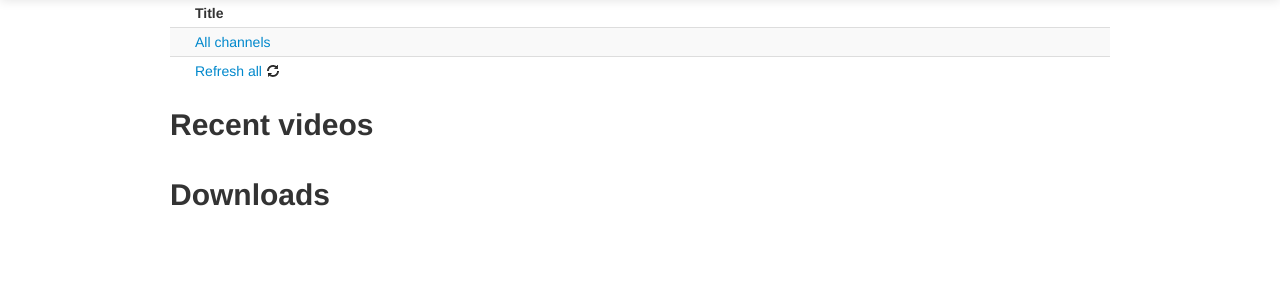
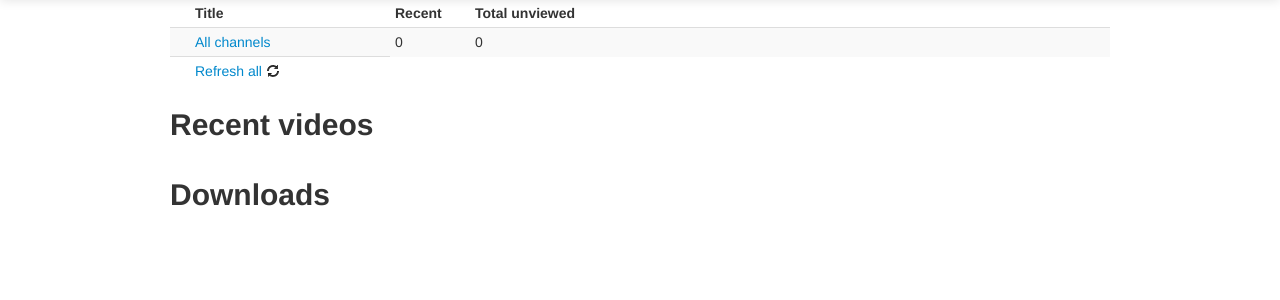
Before and after one commit to dbr/webtools, a Django app: page /youtube/ in a window 1280 px wide. Shown: the part 41-341 px from the top of the page. Run offline with Django 3.2, Linux system fonts and the light colour scheme; data that the repository does not hold is empty; parts of the project's set-up code (start-up, migrations or seed data) failed here and were passed over.

Commit message:
Main listing shows number of recently unviewed, and total

```diff
--- a/ytdl/templates/ytdl/list_channels.html
+++ b/ytdl/templates/ytdl/list_channels.html
@@ -13,15 +13,21 @@
 <table class="table table-striped table-hover table-condensed" id="videos">
   <colgroup>
     <col width="20px"></col>
+    <col width="200px"></col>
+    <col width="80px"></col>
     <col></col>
   </colgroup>
   <thead>
     <th></th>
     <th>Title</th>
+    <th>Recent</th>
+    <th>Total unviewed</th>
   </thead>
   <tr>
     <td></td>
     <td><a href="{% url ytdl.views.view_channel '_all' %}">All channels</a></td>
+    <td>0</td>
+    <td>0</td>
   </tr>
   {% for chan in channels %}
   <tr>
@@ -30,7 +36,9 @@
       <a href="{% url ytdl.views.view_channel chan.chanid %}">
         <img width="12px" src="{% url ytdl.views.channel_icon chan.chanid %}"> {{ chan.chanid }}
       </a>
-      ({{chan.num_unviewed}})</td>
+    </td>
+    <td>{{chan.num_unviewed_recently}}</td>
+    <td>{{chan.num_unviewed}}</td>
   </tr>
   {% endfor %}
 
```
Also changed, not shown: ytdl/models.py (+7 -0 lines).
